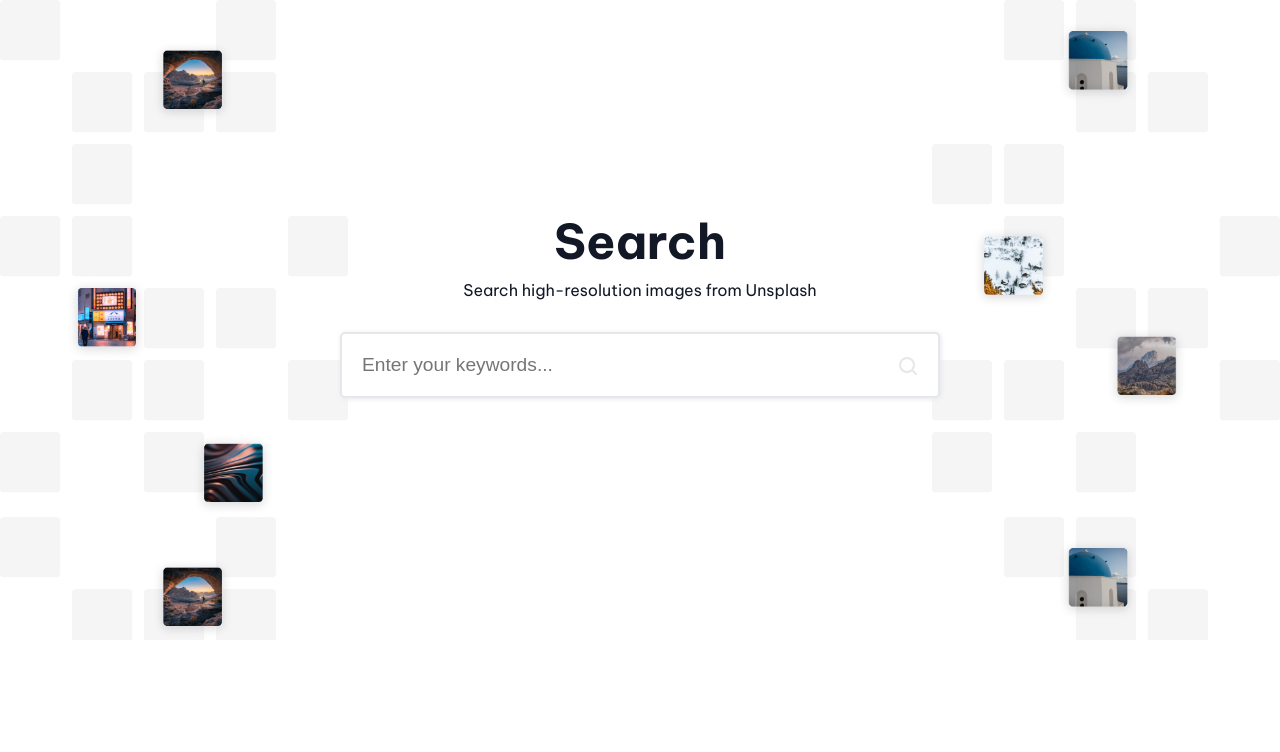
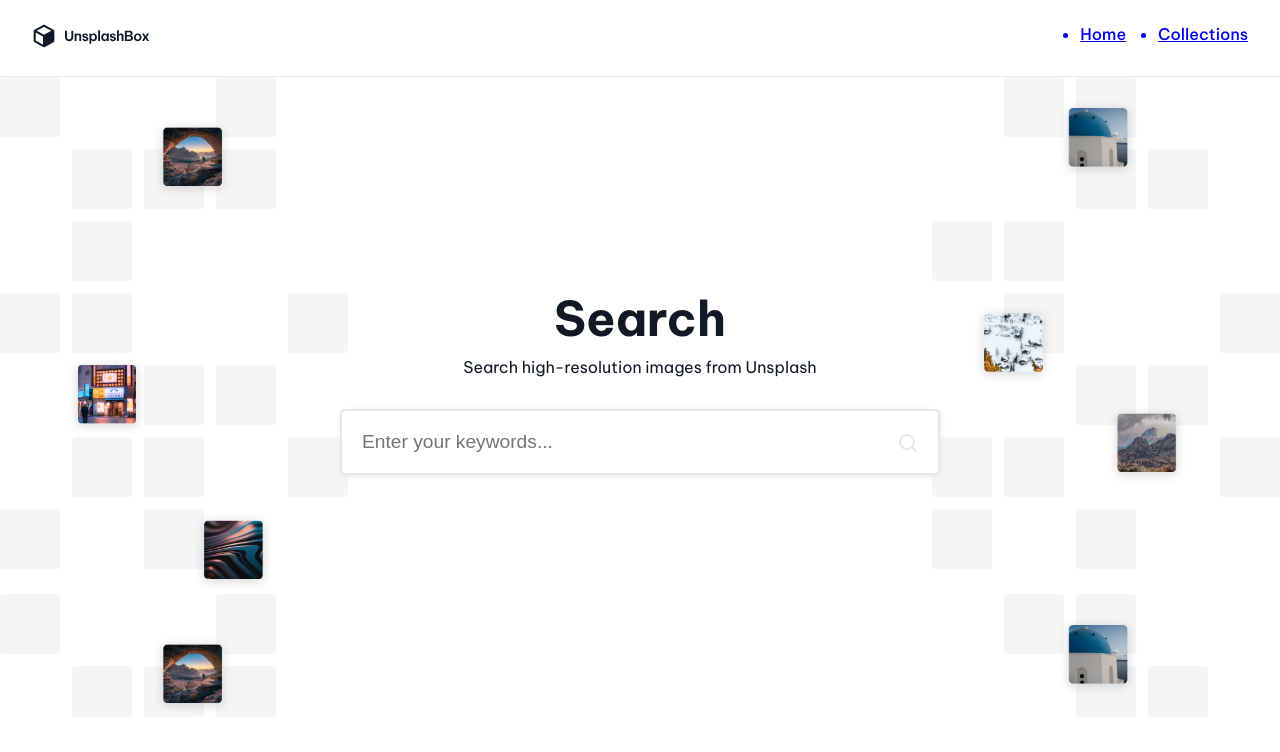
Before and after one commit to challenges-miguel-gabriel/unsplash-collection-front, an Angular app: page / in a window 1280 px wide. Shown: the top 752 px of the page. Built offline with nearby package versions, Linux system fonts and the light colour scheme.

Commit message:
added header component

```diff
--- a/src/app/app.component.html
+++ b/src/app/app.component.html
@@ -1,3 +1,4 @@
+<app-header />
 
 
 <app-home />
--- a/src/app/app.component.ts
+++ b/src/app/app.component.ts
@@ -1,10 +1,11 @@
 import { Component } from '@angular/core';
 import { RouterOutlet } from '@angular/router';
 import { HomeComponent } from './pages/home/home.component';
+import { HeaderComponent } from './shared/header/header.component';
 
 @Component({
   selector: 'app-root',
-  imports: [RouterOutlet, HomeComponent],
+  imports: [RouterOutlet, HomeComponent, HeaderComponent],
   templateUrl: './app.component.html',
   styleUrl: './app.component.scss'
 })
--- /dev/null
+++ b/src/app/shared/header/header.component.html
@@ -0,0 +1,20 @@
+<header>
+    <div class="logo">
+        <a href="/">
+            <img src="/Logo.svg" alt="Unsplash logo">
+        </a>
+    </div>
+
+    <div class="navigation">
+        <nav>
+            <ul>
+                <a href="/">
+                    <li>Home</li>
+                </a>
+                <a href="collections">
+                    <li>Collections</li>
+                </a>
+            </ul>
+        </nav>
+    </div>
+</header>
--- /dev/null
+++ b/src/app/shared/header/header.component.scss
@@ -0,0 +1,20 @@
+@import '../../../scss/variables';
+
+header {
+    padding: 1.5rem 2rem;
+    border-bottom: 1px solid $secondary-light-gray-alpha;
+
+    display: flex;
+    justify-content: space-between;
+
+
+    .navigation {
+        ul {
+            display: flex;
+            gap: 2rem;
+
+            font-weight: 500;
+            color: $primary-dark-gray;
+        }
+    }
+}
```
Also changed, not shown: src/app/shared/header/header.component.ts (added, +11 -0 lines).
